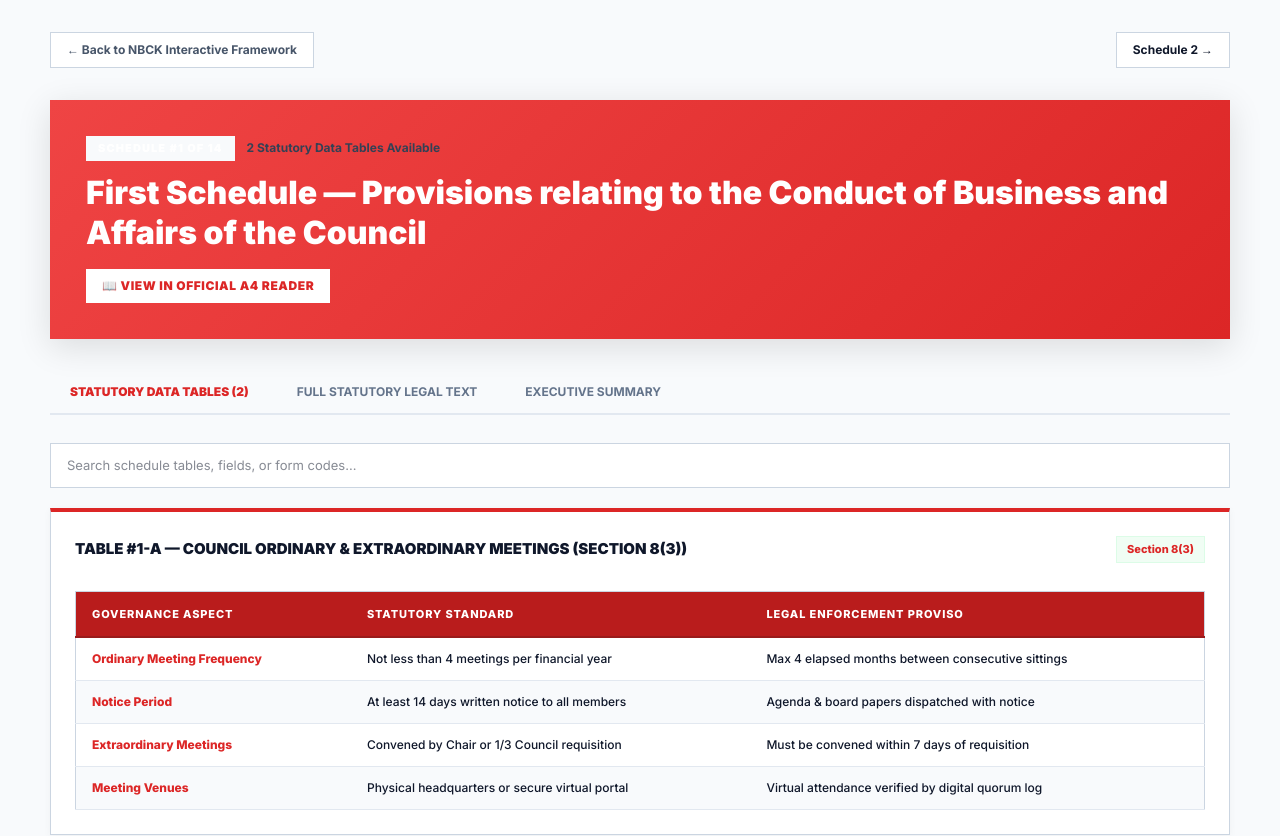
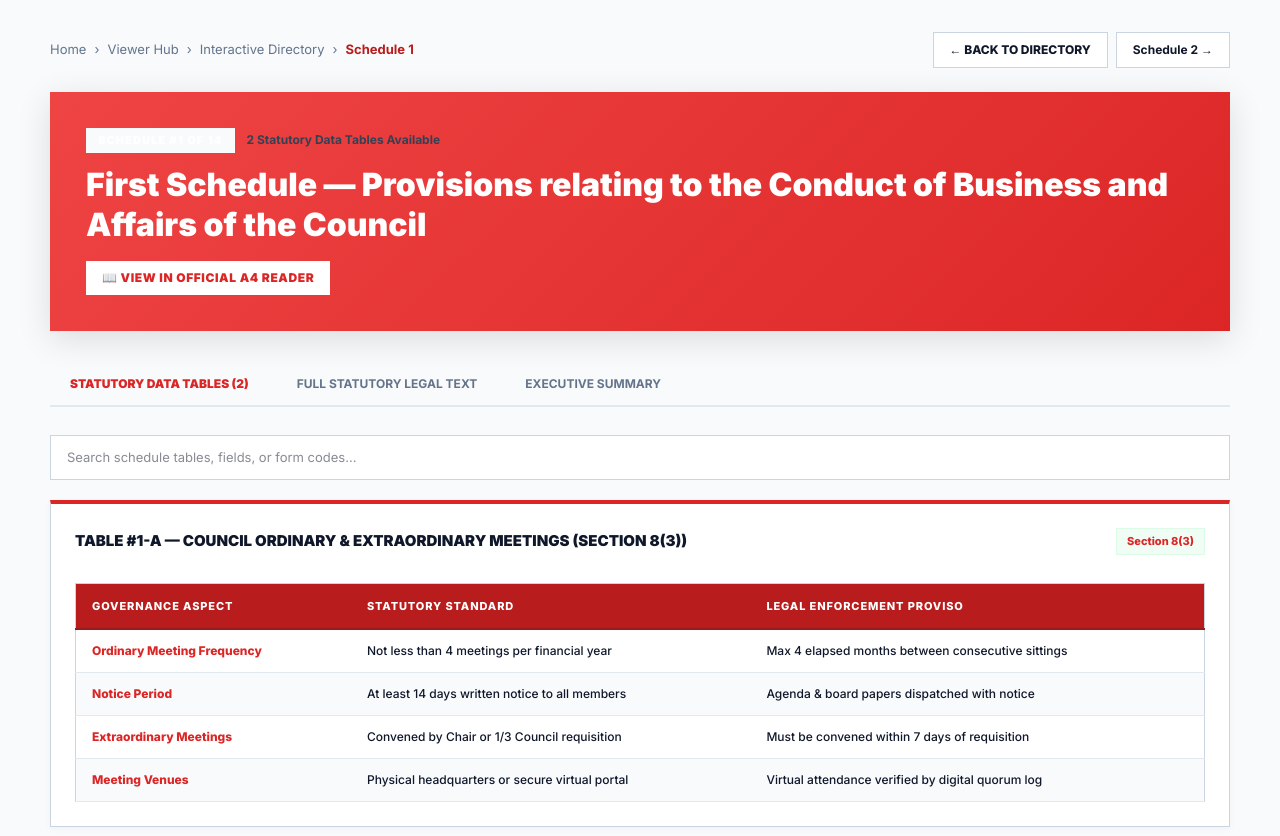
Before and after one commit to nyagonchonga/KBERC, a Next.js app: page /viewer/interactive/schedule/1 in a window 1280 px wide. Shown: the top 836 px of the page. Built offline with nearby package versions, Linux system fonts and the light colour scheme.

Commit message:
fix(nav): audit back navigation and breadcrumbs across all open sub-pages to guarantee zero dead ends

```diff
--- a/src/app/viewer/interactive/schedule/[id]/page.tsx
+++ b/src/app/viewer/interactive/schedule/[id]/page.tsx
@@ -445,27 +445,36 @@ export default function ScheduleInteractiveViewer() {
       `}</style>
 
       <div style={{ maxWidth: '1180px', margin: '0 auto' }}>
-        {/* Top Navigation */}
-        <div style={{ display: 'flex', alignItems: 'center', justifyContent: 'space-between', marginBottom: '32px', flexWrap: 'wrap', gap: '12px' }}>
+        {/* Navigation Breadcrumb & Back Controls */}
+        <div style={{ display: 'flex', alignItems: 'center', justifyContent: 'space-between', flexWrap: 'wrap', gap: '12px', marginBottom: '24px' }}>
+          <div style={{ display: 'flex', alignItems: 'center', gap: '8px', fontSize: '13px', color: '#64748B', flexWrap: 'wrap' }}>
+            <Link href="/" style={{ color: '#64748B' }}>Home</Link>
+            <span>›</span>
+            <Link href="/viewer" style={{ color: '#64748B' }}>Viewer Hub</Link>
+            <span>›</span>
+            <Link href="/viewer/interactive" style={{ color: '#64748B' }}>Interactive Directory</Link>
+            <span>›</span>
+            <span style={{ color: '#b91c1c', fontWeight: 700 }}>Schedule {schNum}</span>
+          </div>
+
+          <div style={{ display: 'flex', gap: '8px', flexWrap: 'wrap' }}>
             <Link
               href="/viewer/interactive"
               style={{
                 display: 'inline-flex', alignItems: 'center', gap: '6px',
-              padding: '8px 16px', borderRadius: '10px', fontSize: '12px', fontWeight: 700,
-              background: '#FFFFFF', border: '1px solid #CBD5E1',
-              color: '#475569',
+                padding: '8px 16px', borderRadius: 0, fontSize: '12px', fontWeight: 800,
+                background: '#FFFFFF', border: '1px solid #CBD5E1', color: '#0F172A',
+                textTransform: 'uppercase'
               }}
             >
-            ← Back to NBCK Interactive Framework
+              ← Back to Directory
             </Link>
-          <div style={{ display: 'flex', gap: '8px' }}>
             {prevSchIdx !== null && (
               <Link
                 href={`/viewer/interactive/schedule/${prevSchIdx}`}
                 style={{
-                  padding: '8px 16px', borderRadius: '10px', fontSize: '12px', fontWeight: 700,
-                  background: '#FFFFFF', border: '1px solid #CBD5E1',
-                  color: '#0F172A',
+                  padding: '8px 16px', borderRadius: 0, fontSize: '12px', fontWeight: 700,
+                  background: '#FFFFFF', border: '1px solid #CBD5E1', color: '#0F172A',
                 }}
               >
                 ← Schedule {prevSchIdx}
@@ -475,9 +484,8 @@ export default function ScheduleInteractiveViewer() {
               <Link
                 href={`/viewer/interactive/schedule/${nextSchIdx}`}
                 style={{
-                  padding: '8px 16px', borderRadius: '10px', fontSize: '12px', fontWeight: 700,
-                  background: '#FFFFFF', border: '1px solid #CBD5E1',
-                  color: '#0F172A',
+                  padding: '8px 16px', borderRadius: 0, fontSize: '12px', fontWeight: 700,
+                  background: '#FFFFFF', border: '1px solid #CBD5E1', color: '#0F172A',
                 }}
               >
                 Schedule {nextSchIdx} →
```
Also changed, not shown: 1 other file (tests, documents, lock files or other folders). Lines whose indentation alone changed are shown as unchanged.
